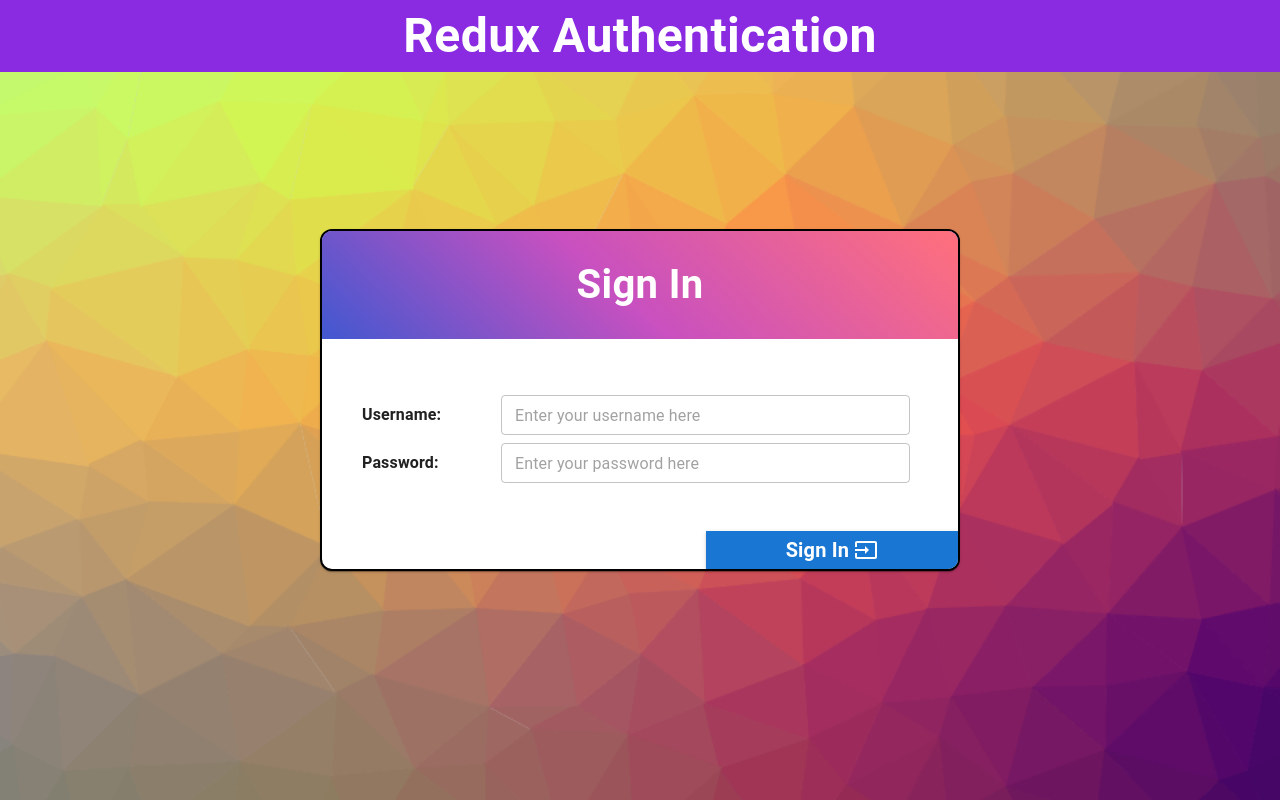
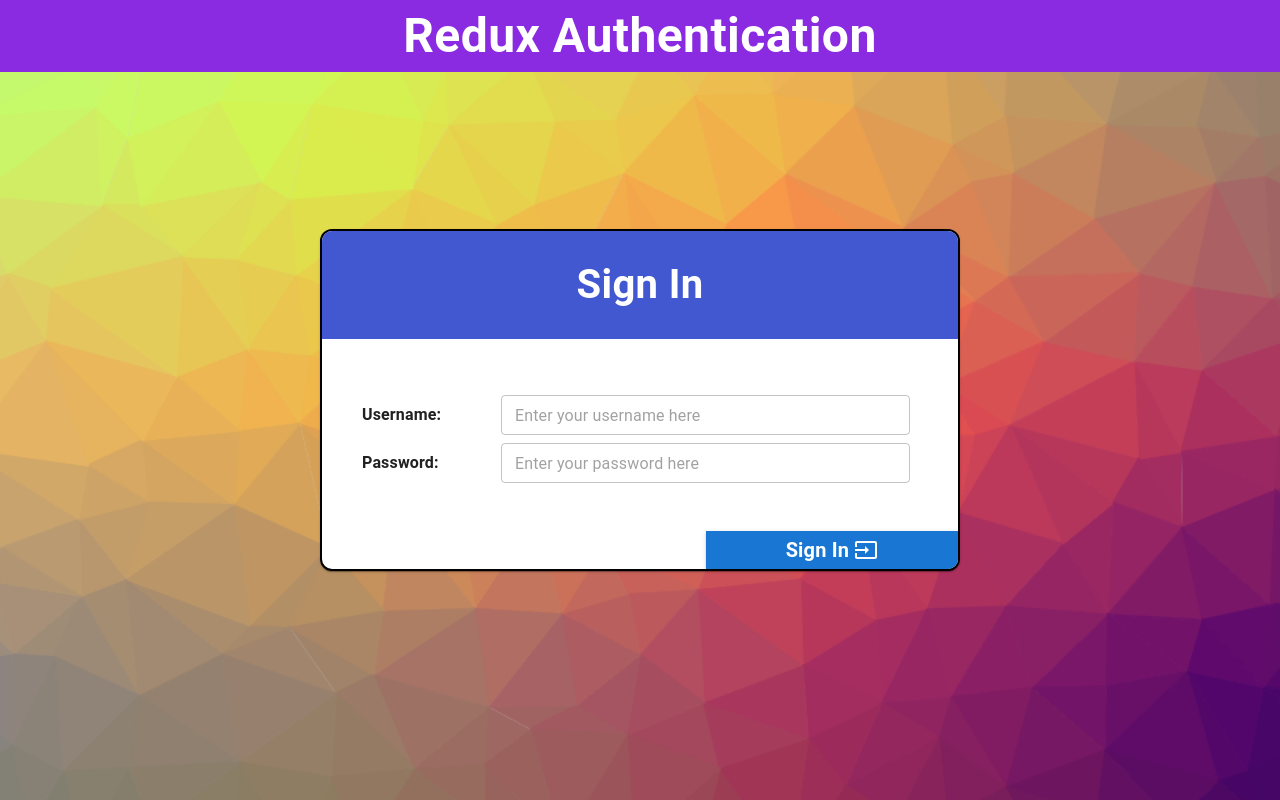
Before and after one commit to Muaz-Ashraf/Authentication---Redux--MySQL--JWT, a React (Vite) app in the folder Frontend Redux/: page /signin in a window 1280 px wide. Built offline with nearby package versions, Linux system fonts and the light colour scheme.

Commit message:
style changes

```diff
--- a/Frontend Redux/src/App.jsx
+++ b/Frontend Redux/src/App.jsx
@@ -11,7 +11,7 @@ import Contact from "./components/Contact";
 import SignIn from "./components/SignIn";
 import Home from "./components/Home";
 import NotFound from "./components/404";
-import { clearToken } from "./authSlice";
+import { setAuthenticated, setToken, clearToken } from "./authSlice";
 
 const App = () => {
 	const isAuthenticated = useSelector((state) => state.auth.isAuthenticated);
@@ -20,10 +20,11 @@ const App = () => {
 	useEffect(() => {
 		const fetchUser = async () => {
 			try {
-				const response = await fetch("/api/user", {
+				const response = await fetch("http://localhost:5000/api/user", {
 					method: "GET",
 					credentials: "include",
 				});
+
 				if (response.ok) {
 					const data = await response.json();
 					dispatch(setAuthenticated(data.user));
@@ -46,22 +47,49 @@ const App = () => {
 		} else {
 			dispatch(clearToken());
 		}
-	}, [dispatch]);
+	}, []);
 
 	return (
 		<Router>
 			<Routes>
 				<Route
 					path="/"
-					element={isAuthenticated ? <Home /> : <Navigate to="/signin" />}
+					element={
+						isAuthenticated ? (
+							<Home />
+						) : (
+							<Navigate
+								to="/signin"
+								replace
+							/>
+						)
+					}
 				/>
 				<Route
 					path="/about"
-					element={isAuthenticated ? <About /> : <Navigate to="/signin" />}
+					element={
+						isAuthenticated ? (
+							<About />
+						) : (
+							<Navigate
+								to="/signin"
+								replace
+							/>
+						)
+					}
 				/>
 				<Route
 					path="/contact"
-					element={isAuthenticated ? <Contact /> : <Navigate to="/signin" />}
+					element={
+						isAuthenticated ? (
+							<Contact />
+						) : (
+							<Navigate
+								to="/signin"
+								replace
+							/>
+						)
+					}
 				/>
 				<Route
 					path="/signin"
--- a/Frontend Redux/src/components/Nav.jsx
+++ b/Frontend Redux/src/components/Nav.jsx
@@ -52,8 +52,8 @@ function Nav() {
 						"& a": {
 							borderRadius: 2,
 							textDecoration: "none",
-							color: "blue",
-							"&:hover": { bgcolor: "red", color: "white" },
+							color: "black",
+							"&:hover": { bgcolor: "lightpink" },
 						},
 						"& a.active": {
 							// Custom style for active link
@@ -121,7 +121,7 @@ function Nav() {
 				sx={{
 					"& .MuiPaper-root": {
 						width: "300px",
-						overflow: "hidden",
+						overflowY: "scroll",
 					},
 				}}
 			>
--- a/Frontend Redux/src/components/SignIn.jsx
+++ b/Frontend Redux/src/components/SignIn.jsx
@@ -115,10 +115,9 @@ const SignInForm = () => {
 							color={"white"}
 							sx={{
 								backgroundColor: "#4158D0",
-								backgroundImage:
-									"linear-gradient(43deg, #4158D0 0%, #C850C0 46%, #ff707b 100%)",
+
 								transition:
-									"background-color 2s ease-in-out, letter-spacing 2s ease-in-out",
+									"background-color 2s ease-in-out,background-image 2s ease-in-out, letter-spacing 2s ease-in-out",
 								"&:hover": {
 									letterSpacing: "0.5rem",
 									backgroundColor: "#ff707b",
--- a/Frontend Redux/src/index.css
+++ b/Frontend Redux/src/index.css
@@ -349,3 +349,23 @@ template {
 [hidden] {
 	display: none;
 }
+/* width */
+::-webkit-scrollbar {
+	width: 6px;
+}
+
+/* Track */
+::-webkit-scrollbar-track {
+	background: #fceded;
+}
+
+/* Handle */
+::-webkit-scrollbar-thumb {
+	background: #ff0808;
+	border-radius: 10px;
+}
+
+/* Handle on hover */
+::-webkit-scrollbar-thumb:hover {
+	background: #ff0808;
+}
```
